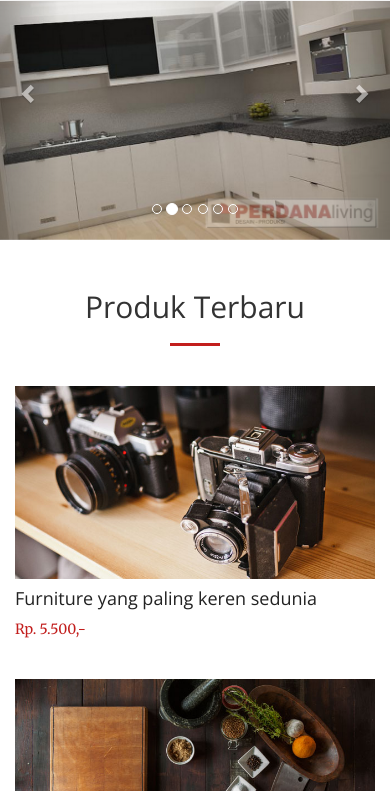
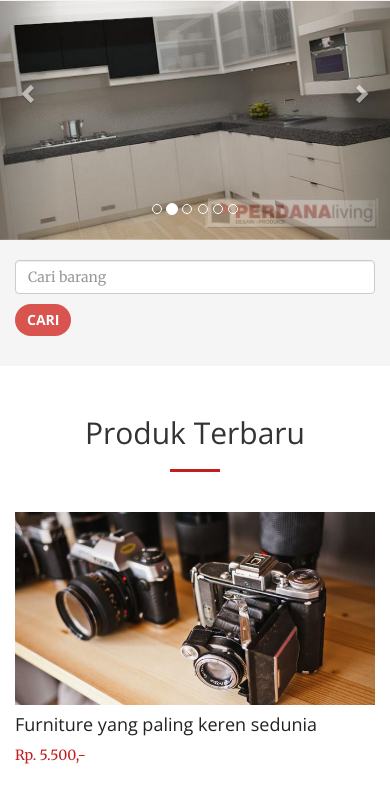
Before and after one commit to Zythlab/perdana-living, a plain HTML site: page index.html in a window 390 px wide. Shown: the part 53-844 px from the top of the page. Drawn offline with nearby package versions, Linux system fonts and the light colour scheme.

Commit message:
search dan semua produk

```diff
--- a/css/creative.css
+++ b/css/creative.css
@@ -388,6 +388,7 @@ body {
 }
 .product-box{
   padding: 20px 0;
+  margin-bottom: 30px;
 }
 .box-description h4.product-title{
   color: #222;
@@ -412,3 +413,11 @@ body {
     max-width: 800px;
     margin: auto;
 }
+section#search{
+  padding:20px 0;
+  background-color: #f5f5f5;
+}
+section#search .box-search{
+  max-width: 700px;
+  margin: auto
+}
--- a/index.html
+++ b/index.html
@@ -121,6 +121,22 @@
             </div>
         </div>
     </header>
+    <section id="search">
+        <div class="container">
+            <div class="row">
+                <div class="box-search">
+                    <div class="col-md-10">
+                        <input type="text" name="" class="form-control" placeholder="Cari barang">
+                        <span class="help-block"></span>
+                    </div>
+                    <div class="col-md-2">
+                        <button class="btn btn-danger">Cari</button>
+                        <span class="help-block"></span>
+                    </div>
+                </div>
+            </div>
+        </div>
+    </section>
     <section id="product">
         <div class="container">
             <div class="row">
@@ -183,6 +199,9 @@
                             </div>
                         </a>
                     </div>
+                </div>
+                <div class="text-center">
+                    <button class="btn btn-danger">Lihat semua produk</button>
                 </div>
             </div>
         </div>
```
